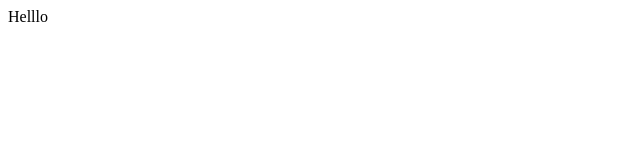
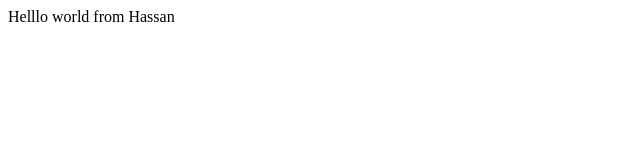
Before and after one commit to hauzemars/bootcamp2020, a plain HTML site: page index.html in a window 1280 px wide. Shown: the whole page, without its empty margins (0-640 px from the left). Drawn offline with Linux system fonts and the light colour scheme.

Commit message:
Update index.html

```diff
--- a/index.html
+++ b/index.html
@@ -6,7 +6,7 @@
 </head>
 <body>
     <div>
-        Helllo
+        Helllo world from Hassan
     </div>
 
 </body>
```
